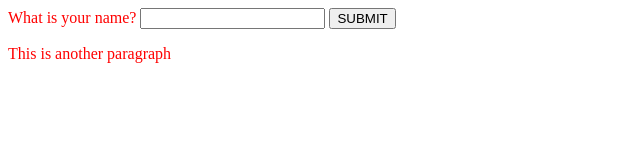
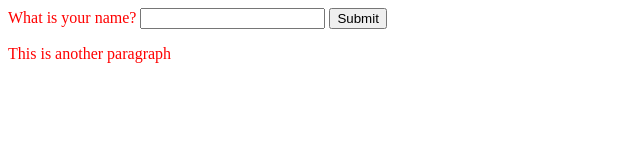
Before and after one commit to webdeveden/devnet2023, a plain HTML site: page index.html in a window 1280 px wide. Shown: the full height of the page, 0-640 px from the left. Drawn offline with Linux system fonts and the light colour scheme.

Commit message:
Changin button to capital letter

```diff
--- a/index.html
+++ b/index.html
@@ -7,7 +7,7 @@
     <body>
         <p>
             What is your name? <input id="inName" maxlength="15">
-            <button id="btnSubmit">SUBMIT</button>
+            <button id="btnSubmit">Submit</button>
         </p>
         <p>This is another paragraph</p>
         <h1 id="hello"></h1>
```
